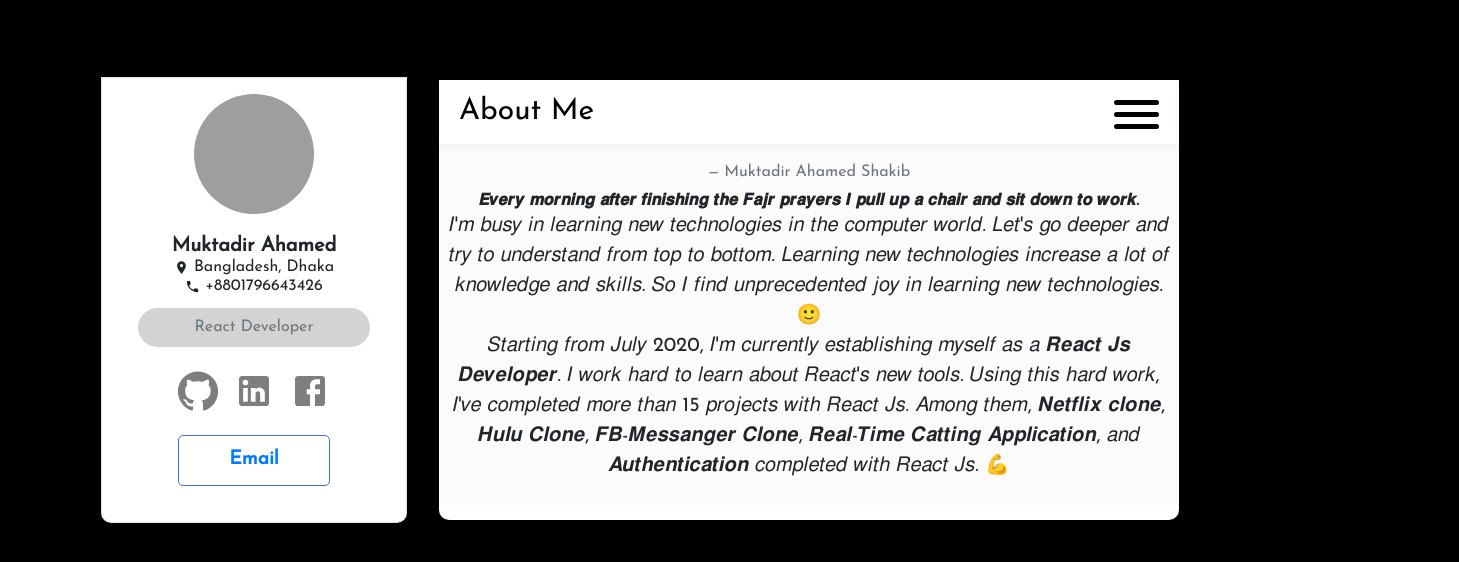
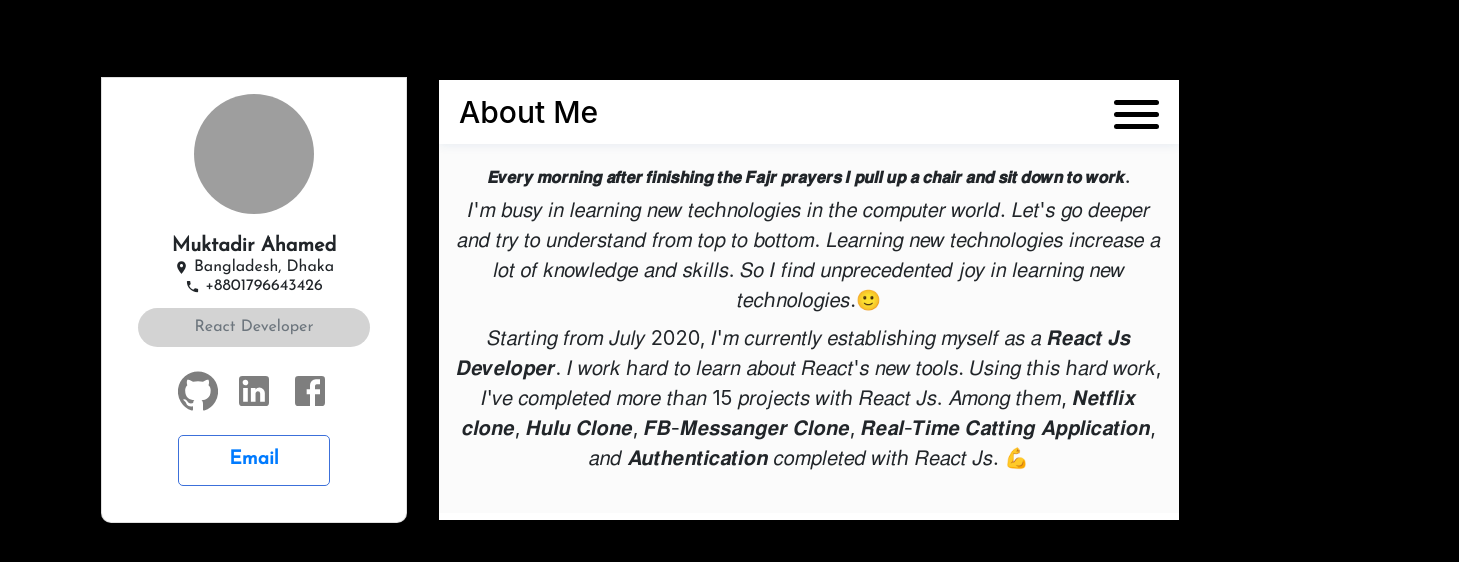
Before and after one commit to Shakib448/personal-portfolio-react, a React (Create React App) app: page / in a window 1280 px wide. Shown: the top 562 px of the page, 1459 px wide, since content can reach past the window. Built offline with nearby package versions, Linux system fonts and the light colour scheme; grey boxes are pictures that could not be loaded.

Commit message:
Scroll bar added

```diff
--- a/src/Components/AboutMe/AboutMe.js
+++ b/src/Components/AboutMe/AboutMe.js
@@ -8,24 +8,21 @@ const AboutMe = () => {
       <Header />
       <Container style={{ backgroundColor: "rgb(211,211,211,.1)" }}>
         <Row>
-          <blockquote className="blockquote text-center p-2">
-            <footer className="blockquote-footer m-2">
-              Muktadir Ahamed Shakib
-            </footer>
-            <h6 className="mb-0">
+          <blockquote className="blockquote text-center p-3">
+            <h6 className="mt-2 mb-2">
               <b>
                 {" "}
                 𝑬𝒗𝒆𝒓𝒚 𝒎𝒐𝒓𝒏𝒊𝒏𝒈 𝒂𝒇𝒕𝒆𝒓 𝒇𝒊𝒏𝒊𝒔𝒉𝒊𝒏𝒈 𝒕𝒉𝒆 𝑭𝒂𝒋𝒓 𝒑𝒓𝒂𝒚𝒆𝒓𝒔 𝑰 𝒑𝒖𝒍𝒍 𝒖𝒑 𝒂 𝒄𝒉𝒂𝒊𝒓
                 𝒂𝒏𝒅 𝒔𝒊𝒕 𝒅𝒐𝒘𝒏 𝒕𝒐 𝒘𝒐𝒓𝒌.
               </b>
             </h6>
-            <p className="mb-0">
+            <p className="mb-2">
               𝐼'𝑚 𝑏𝑢𝑠𝑦 𝑖𝑛 𝑙𝑒𝑎𝑟𝑛𝑖𝑛𝑔 𝑛𝑒𝑤 𝑡𝑒𝑐ℎ𝑛𝑜𝑙𝑜𝑔𝑖𝑒𝑠 𝑖𝑛 𝑡ℎ𝑒 𝑐𝑜𝑚𝑝𝑢𝑡𝑒𝑟 𝑤𝑜𝑟𝑙𝑑. 𝐿𝑒𝑡'𝑠
               𝑔𝑜 𝑑𝑒𝑒𝑝𝑒𝑟 𝑎𝑛𝑑 𝑡𝑟𝑦 𝑡𝑜 𝑢𝑛𝑑𝑒𝑟𝑠𝑡𝑎𝑛𝑑 𝑓𝑟𝑜𝑚 𝑡𝑜𝑝 𝑡𝑜 𝑏𝑜𝑡𝑡𝑜𝑚. 𝐿𝑒𝑎𝑟𝑛𝑖𝑛𝑔 𝑛𝑒𝑤
               𝑡𝑒𝑐ℎ𝑛𝑜𝑙𝑜𝑔𝑖𝑒𝑠 𝑖𝑛𝑐𝑟𝑒𝑎𝑠𝑒 𝑎 𝑙𝑜𝑡 𝑜𝑓 𝑘𝑛𝑜𝑤𝑙𝑒𝑑𝑔𝑒 𝑎𝑛𝑑 𝑠𝑘𝑖𝑙𝑙𝑠. 𝑆𝑜 𝐼 𝑓𝑖𝑛𝑑
               𝑢𝑛𝑝𝑟𝑒𝑐𝑒𝑑𝑒𝑛𝑡𝑒𝑑 𝑗𝑜𝑦 𝑖𝑛 𝑙𝑒𝑎𝑟𝑛𝑖𝑛𝑔 𝑛𝑒𝑤 𝑡𝑒𝑐ℎ𝑛𝑜𝑙𝑜𝑔𝑖𝑒𝑠.🙂
             </p>
-            <p className="mb-0">
+            <p className="mb-2">
               𝑆𝑡𝑎𝑟𝑡𝑖𝑛𝑔 𝑓𝑟𝑜𝑚 𝐽𝑢𝑙𝑦 2020, 𝐼'𝑚 𝑐𝑢𝑟𝑟𝑒𝑛𝑡𝑙𝑦 𝑒𝑠𝑡𝑎𝑏𝑙𝑖𝑠ℎ𝑖𝑛𝑔 𝑚𝑦𝑠𝑒𝑙𝑓 𝑎𝑠 𝑎
               𝑹𝒆𝒂𝒄𝒕 𝑱𝒔 𝑫𝒆𝒗𝒆𝒍𝒐𝒑𝒆𝒓. 𝐼 𝑤𝑜𝑟𝑘 ℎ𝑎𝑟𝑑 𝑡𝑜 𝑙𝑒𝑎𝑟𝑛 𝑎𝑏𝑜𝑢𝑡 𝑅𝑒𝑎𝑐𝑡'𝑠 𝑛𝑒𝑤 𝑡𝑜𝑜𝑙𝑠.
               𝑈𝑠𝑖𝑛𝑔 𝑡ℎ𝑖𝑠 ℎ𝑎𝑟𝑑 𝑤𝑜𝑟𝑘, 𝐼'𝑣𝑒 𝑐𝑜𝑚𝑝𝑙𝑒𝑡𝑒𝑑 𝑚𝑜𝑟𝑒 𝑡ℎ𝑎𝑛 15 𝑝𝑟𝑜𝑗𝑒𝑐𝑡𝑠 𝑤𝑖𝑡ℎ
--- /dev/null
+++ b/src/Components/ProfileContents/ProfileContents.css
@@ -0,0 +1,29 @@
+.profileContents {
+  background-color: white;
+  height: 440px;
+  overflow-y: scroll;
+  overflow-x: hidden;
+}
+
+.profileContents::-webkit-scrollbar-track {
+  -webkit-box-shadow: inset 0 0 6px rgba(0, 0, 0, 0.3);
+  background-color: #f5f5f5;
+  border-radius: 10px;
+}
+
+.profileContents::-webkit-scrollbar {
+  width: 10px;
+  background-color: #f5f5f5;
+}
+
+.profileContents::-webkit-scrollbar-thumb {
+  border-radius: 10px;
+  background-image: -webkit-gradient(
+    linear,
+    left bottom,
+    left top,
+    color-stop(0.44, rgb(122, 153, 217)),
+    color-stop(0.72, rgb(73, 125, 189)),
+    color-stop(0.86, rgb(28, 58, 148))
+  );
+}
--- a/src/Components/ProfileContents/ProfileContents.js
+++ b/src/Components/ProfileContents/ProfileContents.js
@@ -6,18 +6,13 @@ import Projects from "../Projects/Projects";
 import Resume from "../Resume/Resume";
 import Blog from "../Blog/Blog";
 import Contact from "../Contact/Contact";
+import "./ProfileContents.css";
 
 const ProfileContents = () => {
   const location = useLocation();
   return (
     <>
-      <Col
-        className="intro  m-3"
-        style={{ height: "440px" }}
-        lg={8}
-        md={12}
-        sm={12}
-      >
+      <Col className="profileContents m-3" lg={8} md={12} sm={12}>
         {location.pathname === "/" && <AboutMe />}
         {location.pathname === "/projects" && <Projects />}
         {location.pathname === "/resume" && <Resume />}
--- a/src/index.css
+++ b/src/index.css
@@ -2,9 +2,12 @@ body {
   margin: 0;
   padding: 0;
   background-color: black !important;
-  overflow: hidden;
 }
 
 button {
   outline: none !important;
 }
+
+body::-webkit-scrollbar {
+  visibility: hidden;
+}
```
